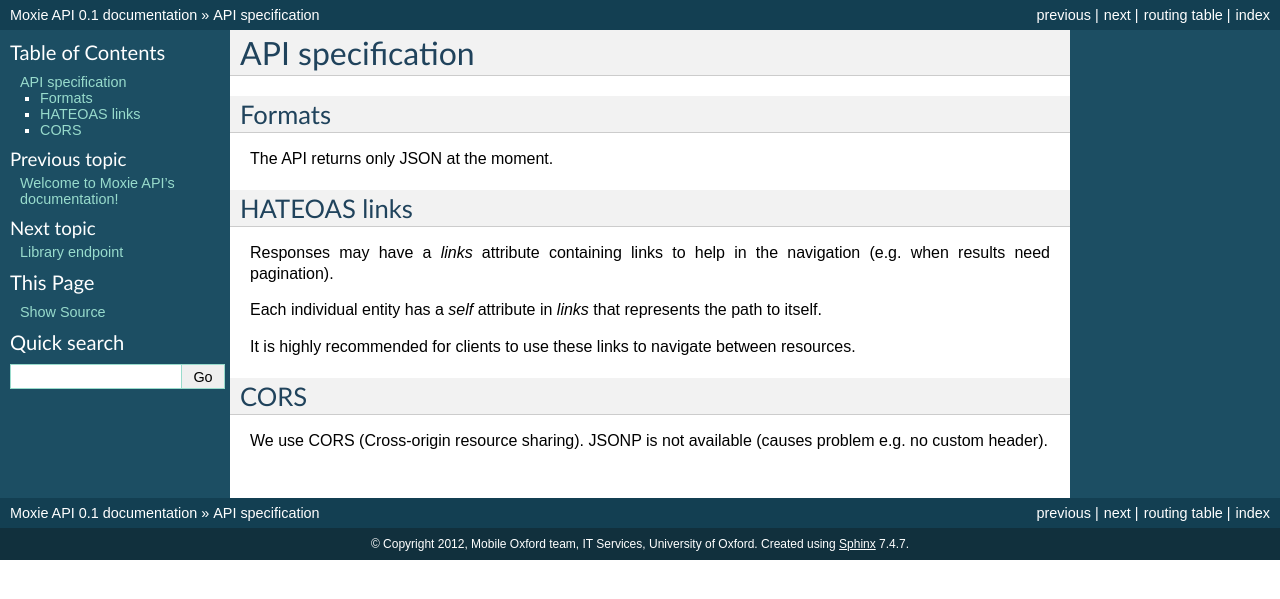
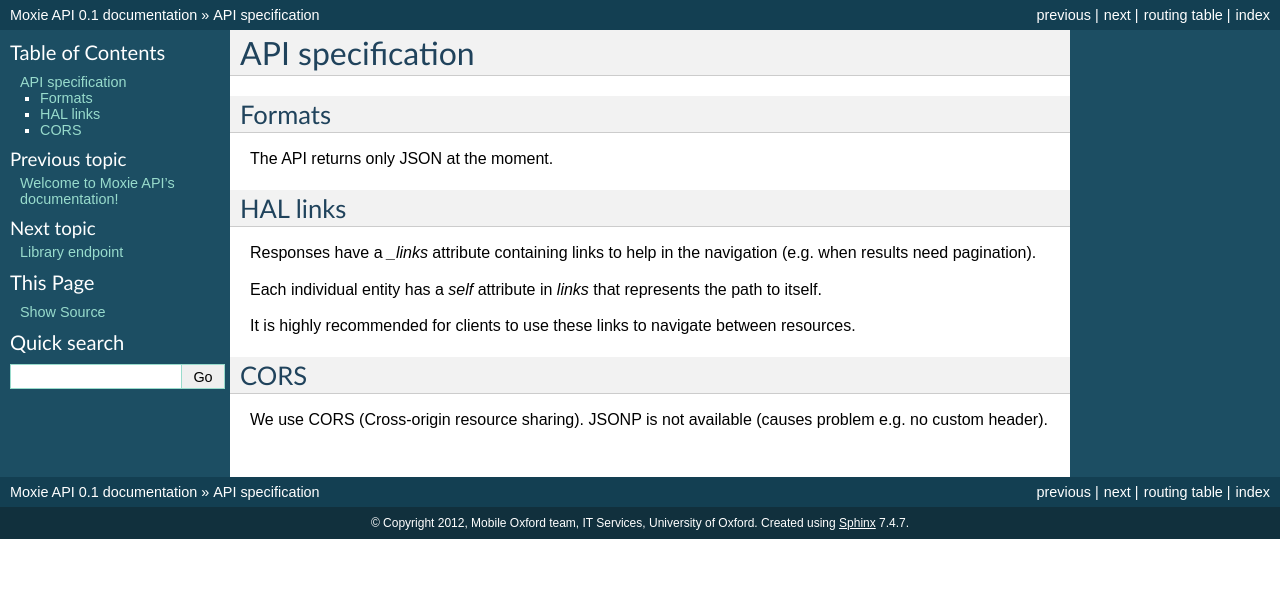
Before and after one commit to martinfilliau/moxie, a Sphinx documentation site: the page built from docs/source/http_api/specification.rst, in a window 1280 px wide. Shown: the top 599 px of the page. Built offline with Sphinx 7.4.7, drawn with Linux system fonts in a browser that asks for light colours.

```diff
--- a/docs/source/api/overview.rst
+++ b/docs/source/api/overview.rst
@@ -4,6 +4,9 @@ Overview
 Blueprints
 ----------
 Encapsulates an instance of an Application.
+
+ * Domain
+ * Representations
  * :doc:`services`
  * :doc:`view`
  * :doc:`provider`
--- a/docs/source/http_api/specification.rst
+++ b/docs/source/http_api/specification.rst
@@ -6,10 +6,10 @@ Formats
 
 The API returns only JSON at the moment.
 
-HATEOAS links
--------------
+HAL links
+---------
 
-Responses may have a `links` attribute containing links to help in the navigation (e.g. when results need pagination).
+Responses have a `_links` attribute containing links to help in the navigation (e.g. when results need pagination).
 
 Each individual entity has a `self` attribute in `links` that represents the path to itself.
 
```
